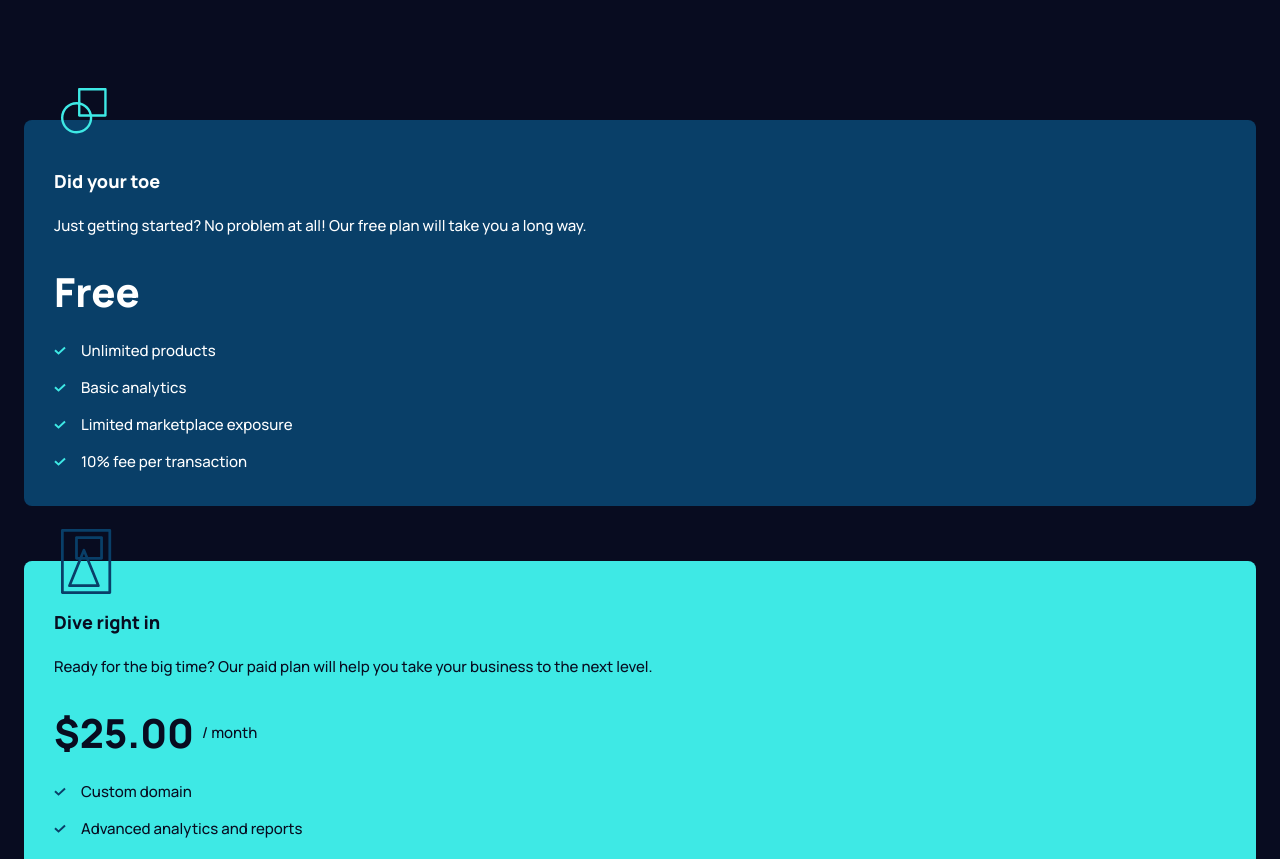
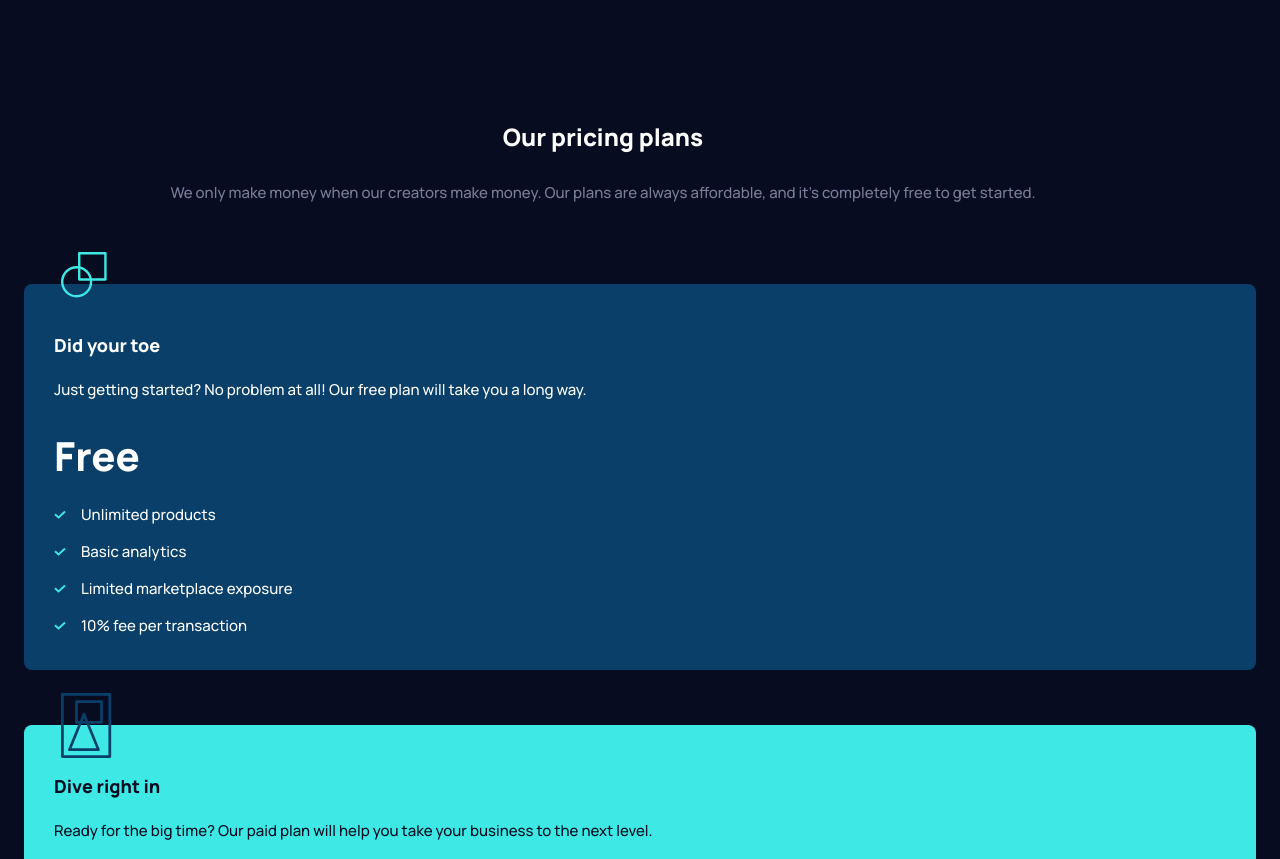
Before and after one commit to Oleksandr-Berd/maker-pre-launch, a React (Create React App) app: page / in a window 1280 px wide. Shown: the part 1400-2259 px from the top of the page. Built offline with nearby package versions, Linux system fonts and the light colour scheme.

Commit message:
fixed the proposition section by adding the main title content

```diff
--- a/src/components/Proposition/Proposition.tsx
+++ b/src/components/Proposition/Proposition.tsx
@@ -7,12 +7,20 @@ import bg2 from "../../assets/images/bg_prop2.svg";
 
 const Proposition = () => {
   return (
+    <>
+      <SC.MainTitleWrapper>
+        <SC.MainTitle>Our pricing plans</SC.MainTitle>
+        <SC.MainContent>
+          We only make money when our creators make money. Our plans are always
+          affordable, and it’s completely free to get started.
+        </SC.MainContent>
+      </SC.MainTitleWrapper>
       <SC.List>
         <SC.Item bg={bg1}>
           <SC.Title>Did your toe</SC.Title>
           <SC.Content>
-          Just getting started? No problem at all! Our free plan will take you a
-          long way.
+            Just getting started? No problem at all! Our free plan will take you
+            a long way.
           </SC.Content>
           <SC.SubTitle>Free</SC.SubTitle>
           <ul>
@@ -37,8 +45,8 @@ const Proposition = () => {
         <SC.Item bg={bg2}>
           <SC.Title>Dive right in</SC.Title>
           <SC.Content>
-          Ready for the big time? Our paid plan will help you take your business
-          to the next level.
+            Ready for the big time? Our paid plan will help you take your
+            business to the next level.
           </SC.Content>
           <SC.PaymentPropositionWrapper>
             <h4>$25.00</h4>
@@ -64,6 +72,7 @@ const Proposition = () => {
           </ul>
         </SC.Item>
       </SC.List>
+    </>
   );
 };
 
--- a/src/components/Proposition/PropositionStyled.ts
+++ b/src/components/Proposition/PropositionStyled.ts
@@ -1,5 +1,31 @@
 import styled from "@emotion/styled";
 import { IntroStyle } from "../../utils/types";
+
+
+export const MainTitleWrapper = styled.div`
+padding-left: 24px;
+padding-right: 24px;
+
+margin-bottom: 79px;
+
+text-align: center;
+
+@media (min-width: 768px){
+    padding-left: 97;
+    padding-right: 98px;
+}
+`
+
+export const MainTitle = styled.h3`
+margin-bottom: 27px;
+
+font-size: 24px;
+`
+
+export const MainContent = styled.p`
+font-size: 15px;
+line-height: 1.67;
+`
 
 export const List = styled.ul`
   padding-bottom: 144px;
```
Lines whose indentation alone changed are shown as unchanged.
